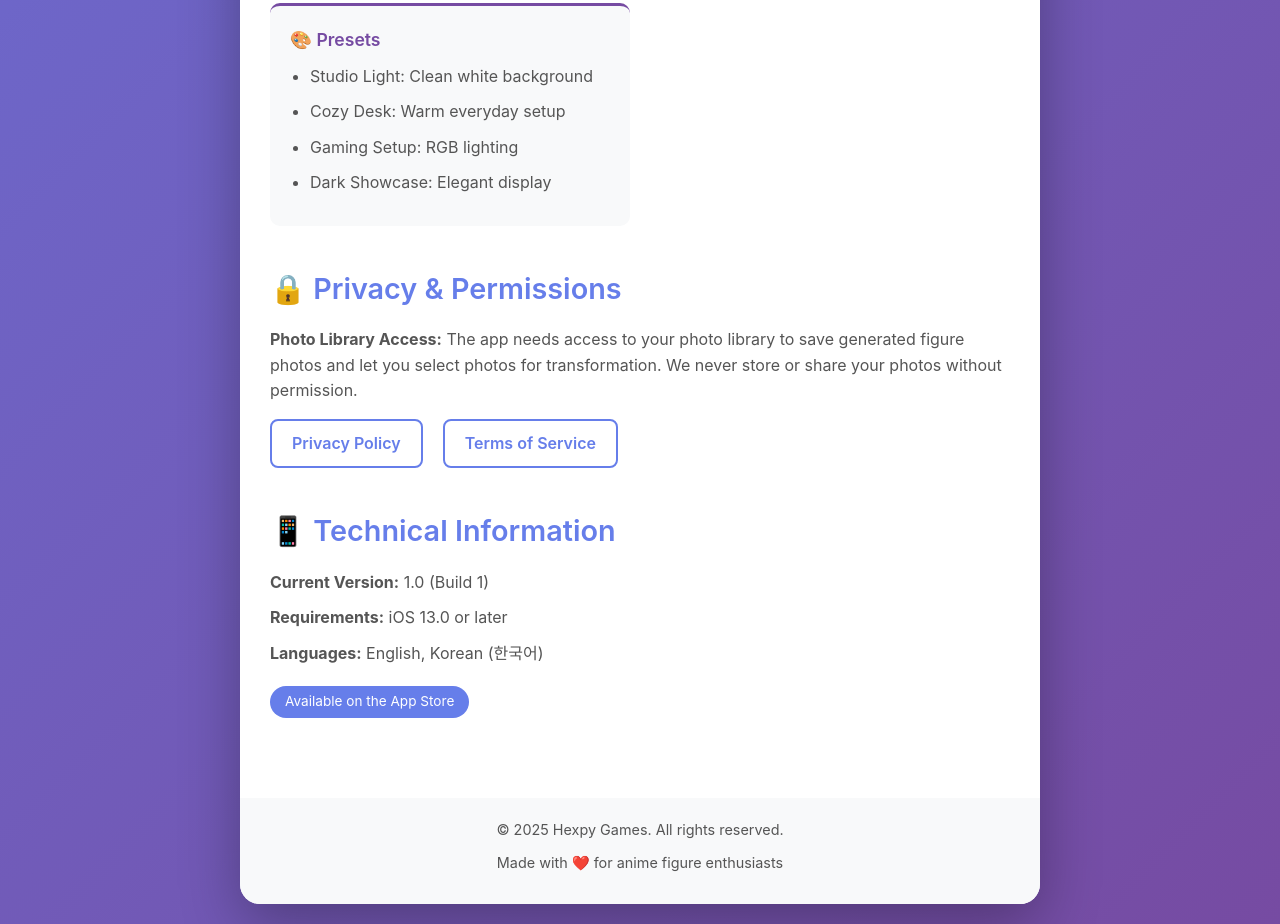
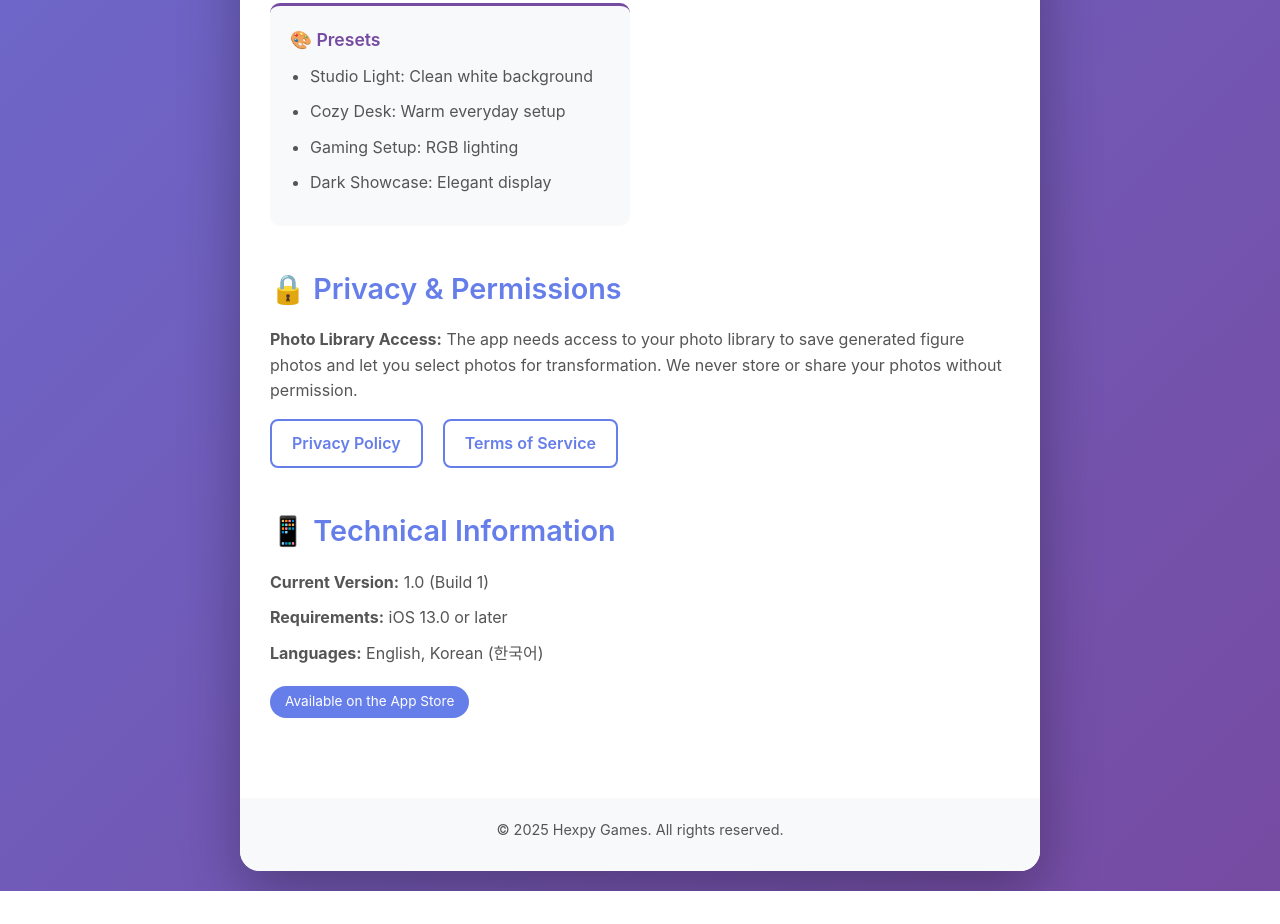
Before and after one commit to Hexpy-Games/hexpy-games.github.io, a plain HTML site: page nanachanai/support/index.html in a window 1280 px wide. Shown: the part 1937-2861 px from the top of the page. After the commit the page ends 2828 px from the top, so only its background shows below. Drawn offline with Linux system fonts and the light colour scheme.

Commit message:
fix: Remove footer tagline

```diff
--- a/nanachanai/support/index.html
+++ b/nanachanai/support/index.html
@@ -306,7 +306,6 @@
 
         <footer>
             <p>&copy; 2025 Hexpy Games. All rights reserved.</p>
-            <p>Made with ❤️ for anime figure enthusiasts</p>
         </footer>
     </div>
 </body>
```
